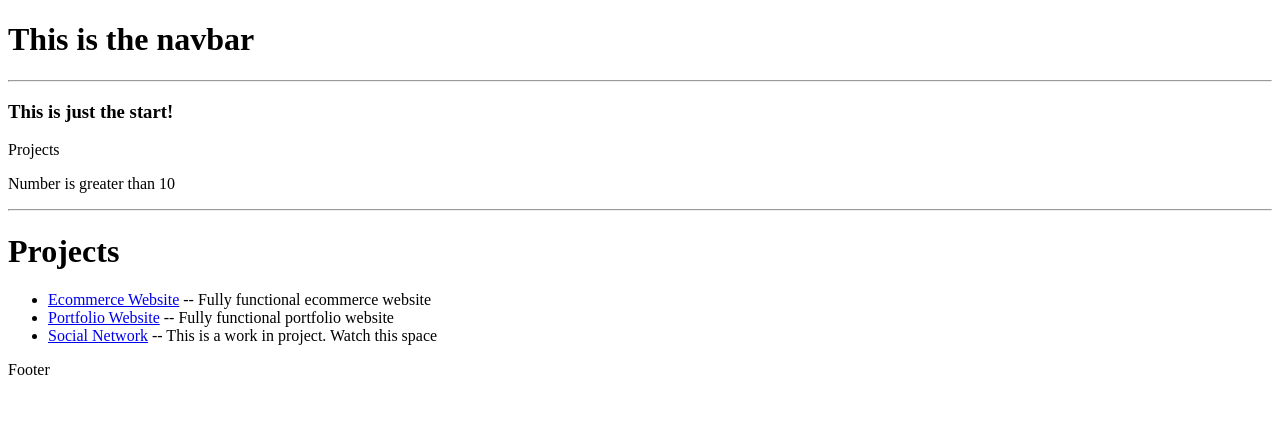
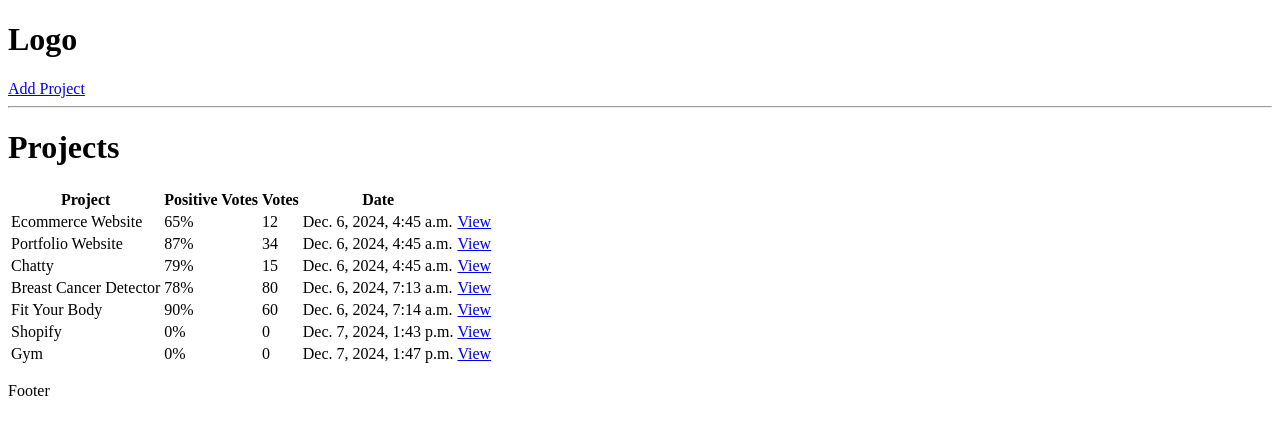
Before and after one commit to Briankipkemboi78/dvsearch, a Django app: page / in a window 1280 px wide. Shown: the top 435 px of the page. Run offline with Django 5.2, Linux system fonts and the light colour scheme; data comes from the database, SQL or seed files in the repository; both versions use the stored data as it was after the commit.

Commit message:
implementing addin a project to the database

```diff
--- a/devsearch/projects/templates/navbar.html
+++ b/devsearch/projects/templates/navbar.html
@@ -1,2 +1,3 @@
-<h1>This is the navbar</h1>
+<h1>Logo</h1>
+<a href="{% url 'create-project' %}">Add Project</a>
 <hr>
--- a/devsearch/projects/templates/projects/projects.html
+++ b/devsearch/projects/templates/projects/projects.html
@@ -1,23 +1,28 @@
 {% extends 'main.html' %}
 {% block content %}
 
-<h3>This is just the start!</h3>
-<p>{{ page }}</p>
+<h1>Projects</h1>
 
-{% if number > 10 %}
-    <p>Number is greater than 10</p>
+<table>
+  <tr>
+    <th>Project</th>
+    <th>Positive Votes</th>
+    <th>Votes</th>
+    <th>Date</th>
+    <th></th>
+  </tr>
+  {% for project in projects %}
+    <tr>
+      <td>{{project.title}}</td>
+      <td>{{project.vote_ratio}}%</td>
+      <td>{{project.vote_total}}</td>
+      <td>{{project.created}}</td>
+      <td><a href="{% url 'project' project.id %}">View</a></td>
+    </tr>
 
-{% else %}
-<p>Number is less than 10 </p>
+  {% endfor %}
+</table>
 
-{% endif %}
-<hr>
-<h1>Projects</h1>
-<ul>
-    {% for project in projects %}
-      <li><a href="{% url 'project' project.id %}">{{project.title}}</a> -- {{project.description}}</li>
-    {% endfor %}
-</ul>
 
 
 {% endblock content %}
--- a/devsearch/projects/templates/projects/single-project.html
+++ b/devsearch/projects/templates/projects/single-project.html
@@ -1,6 +1,11 @@
 {% extends 'main.html' %}
 {% block content %}
 <h1>{{project.title}}</h1>
+<hr>
+{% for tag in project.tags.all %}
+<span style="border:1px solid grey">{{tag}}</span>
+{% endfor %}
+
 <br>
 <p>{{project.description}}</p>
 
--- a/devsearch/projects/urls.py
+++ b/devsearch/projects/urls.py
@@ -5,4 +5,8 @@ from . import views
 urlpatterns = [
     path('', views.projects, name="projects"),
     path('project/<str:pk>', views.project, name="project"),
+
+    path('create-project/', views.createProject, name="create-project"),
+
+    path('update-project/<str:pk>/', views.updateProject, name="update-project"),
 ]
--- a/devsearch/projects/views.py
+++ b/devsearch/projects/views.py
@@ -1,34 +1,41 @@
-from django.shortcuts import render
+from django.shortcuts import render, redirect
 from django.http import HttpResponse
+from .models import Project
+from .forms import ProjectForm
 
 
-projectsList = [
-    {
-        'id': '1',
-        'title': 'Ecommerce Website',
-        'description': 'Fully functional ecommerce website'
-    },
-    {
-        'id': '2',
-        'title': 'Portfolio Website',
-        'description': 'Fully functional portfolio website'
-    },
-    {
-        'id': '3',
-        'title': 'Social Network',
-        'description': 'This is a work in project. Watch this space'
-    },
-]
 
 def projects(request):
-    page = 'Projects'
-    number = 11
-    context = {'page':page, 'number': number, 'projects':projectsList}
+    projects = Project.objects.all()
+    context = {'projects':projects}
     return render(request, 'projects/projects.html', context)
 
 def project(request, pk):
-    projectObj = None
-    for i in projectsList:
-        if i['id'] == pk:
-            projectObj = i
-    return render(request, 'projects/single-project.html', {'project': projectObj} )
+    projectObj = Project.objects.get(id=pk)
+    return render(request, 'projects/single-project.html', {'project': projectObj} )\
+
+def createProject(request):
+    form = ProjectForm()
+
+    if request.method == 'POST':
+        form = ProjectForm(request.POST)
+        if form.is_valid():
+            form.save()
+            return redirect('projects')
+
+    context = {'form': form}
+    return render(request, "projects/project_form.html", context )
+
+
+def updateProject(request, pk):
+    project = Project.objects.get(id=pk)
+    form = ProjectForm(instance=project)
+
+    if request.method == 'POST':
+        form = ProjectForm(request.POST, instance=Project)
+        if form.is_valid():
+            form.save()
+            return redirect('projects')
+
+    context = {'form': form}
+    return render(request, "projects/project_form.html", context )
```
Also changed, not shown: devsearch/projects/forms.py (added, +7 -0 lines), devsearch/projects/templates/projects/project_form.html (added, +11 -0 lines), devsearch/db.sqlite3.
